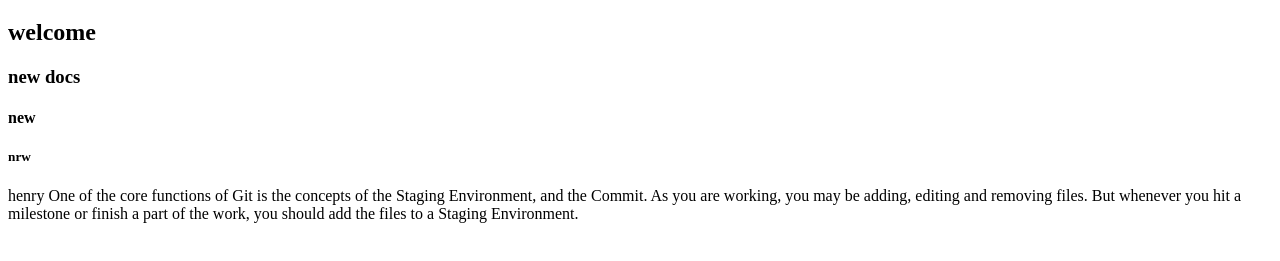
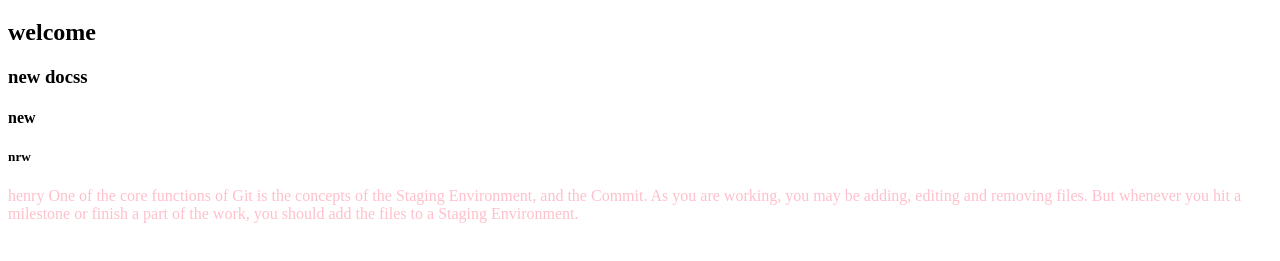
Before and after one commit to Mitalisrivastava123/repositorytemplate1, a plain HTML site: page index.htm in a window 1280 px wide. Shown: the part 61-322 px from the top of the page. Drawn offline with Linux system fonts and the light colour scheme.

Commit message:
cpp codde

```diff
--- a/css/style.css
+++ b/css/style.css
@@ -0,0 +1,4 @@
+p
+{
+    color:pink;
+}
--- a/index.htm
+++ b/index.htm
@@ -10,7 +10,7 @@
 <body>
     <h1> hello world</h1>
     <h2>welcome</h2>
-    <h3>new docs</h3>
+    <h3>new docss</h3>
     <h4>new</h4>
     <h5>nrw</h5>
     <p>henry One of the core functions of Git is the concepts of the Staging Environment, and the Commit.
```
